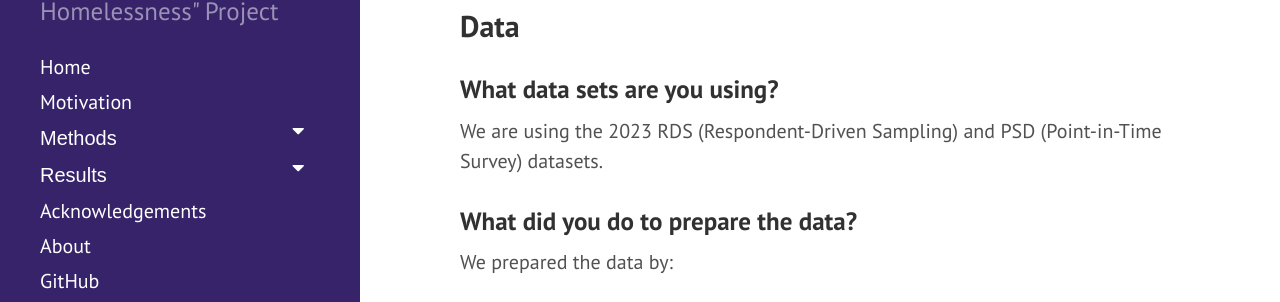
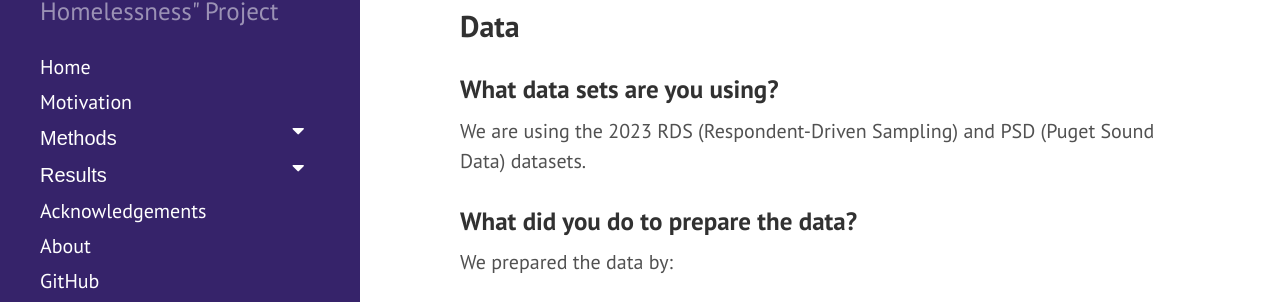
Before and after one commit to uwescience/DSSG2024_Understanding_Homelessness, a Jekyll site: the page built from method1.md, in a window 1280 px wide and 900 px high. Shown: the part 270-572 px from the top of the window. Built offline with Jekyll 4.4.1, drawn with Linux system fonts in a browser that asks for light colours.

Commit message:
Update method1.md

```diff
--- a/method1.md
+++ b/method1.md
@@ -9,7 +9,7 @@ title: DSSG
 
 ### What data sets are you using?
 
-We are using the 2023 RDS (Respondent-Driven Sampling) and PSD (Point-in-Time Survey) datasets.
+We are using the 2023 RDS (Respondent-Driven Sampling) and PSD (Puget Sound Data) datasets.
 
 ### What did you do to prepare the data?
 
```
